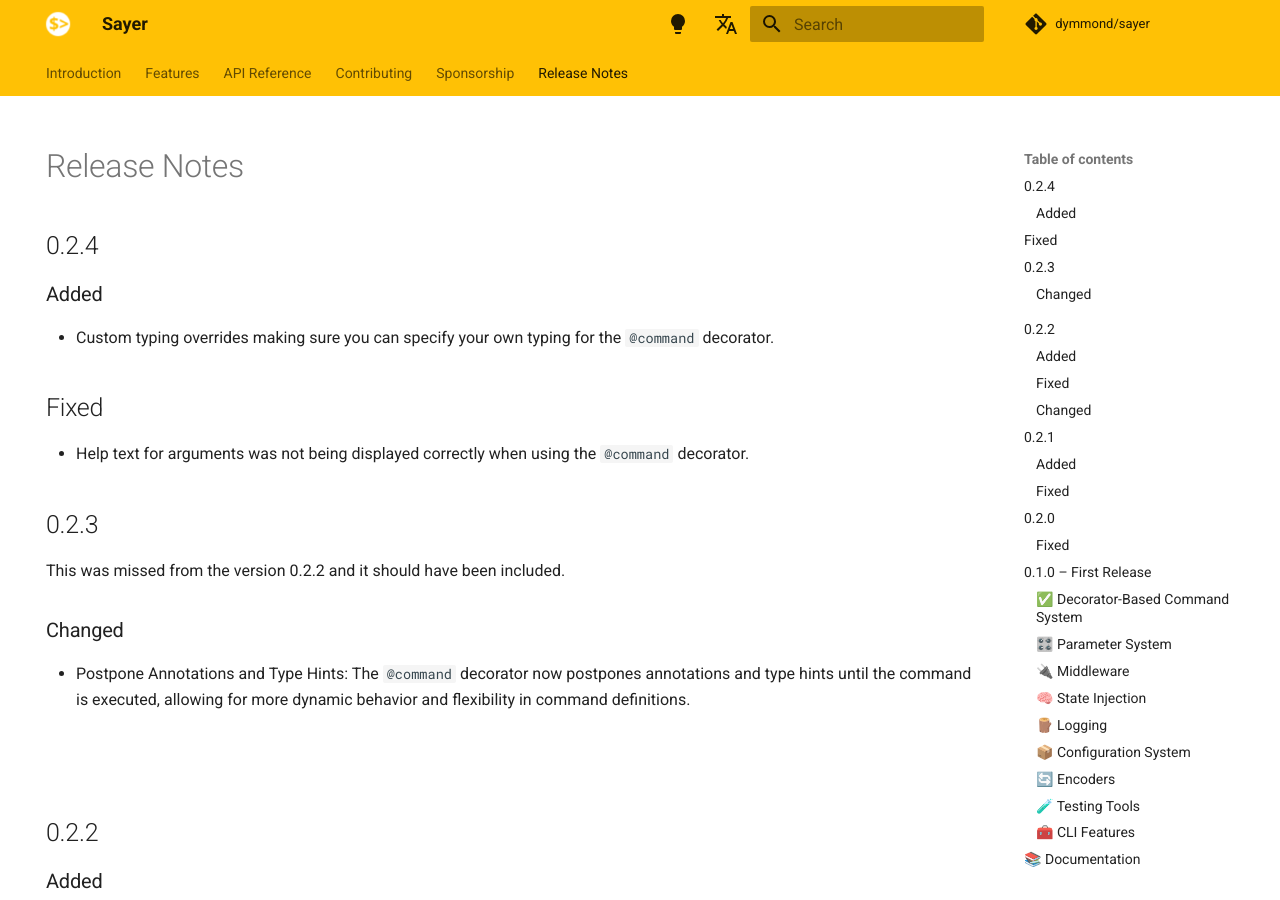
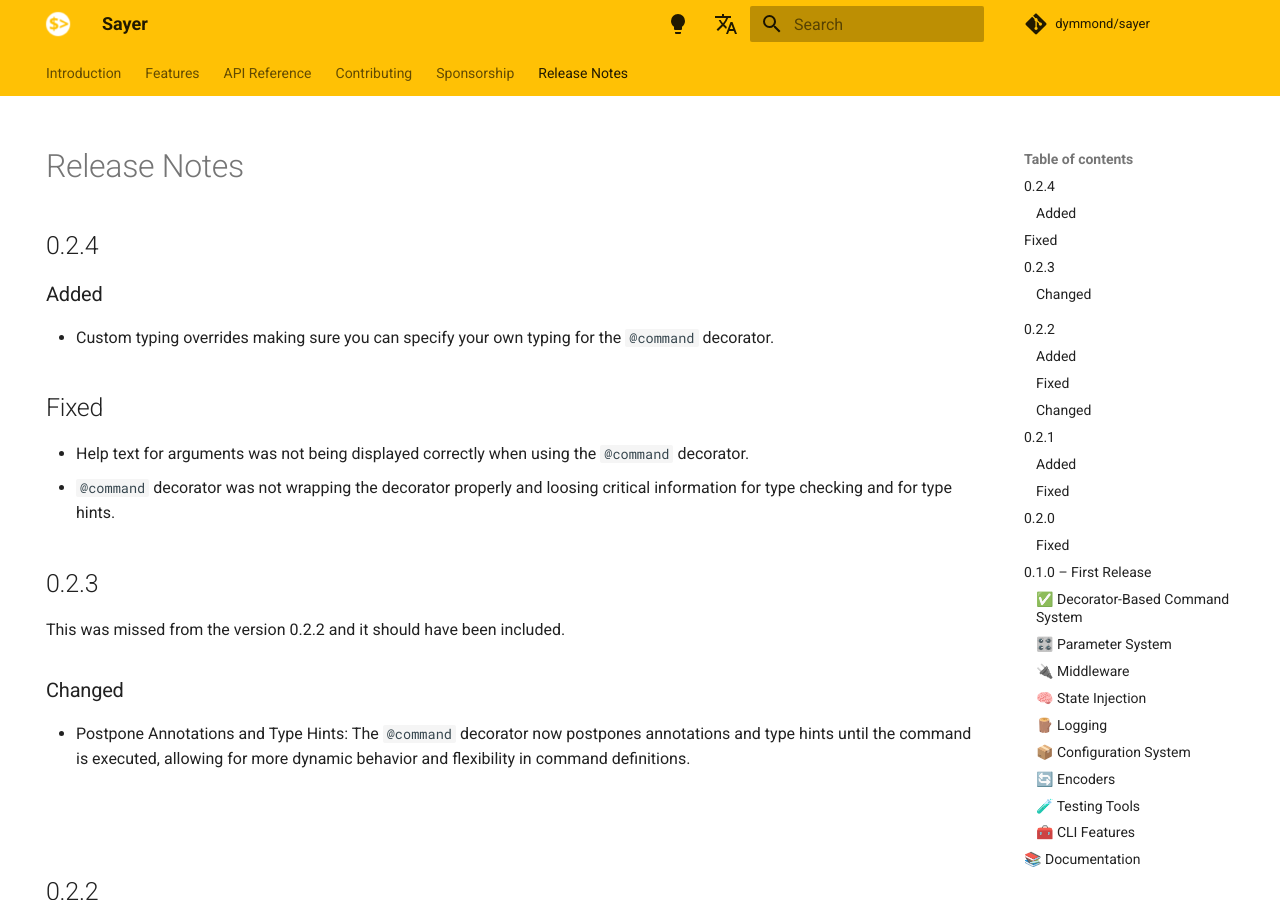
Before and after one commit to dymmond/sayer, an MkDocs documentation site: the page built from docs/release-notes.md, in a window 1280 px wide and 900 px high. Built offline with MkDocs 1.6.1 and Material for MkDocs 9.7.7, drawn with Linux system fonts in a browser that asks for light colours; comment, search, counter and statistics services are not loaded.

Commit message:
Update release notes

```diff
--- a/docs/release-notes.md
+++ b/docs/release-notes.md
@@ -12,6 +12,7 @@ hide:
 ## Fixed
 
 - Help text for arguments was not being displayed correctly when using the `@command` decorator.
+- `@command` decorator was not wrapping the decorator properly and loosing critical information for type checking and for type hints.
 
 ## 0.2.3
 
```
